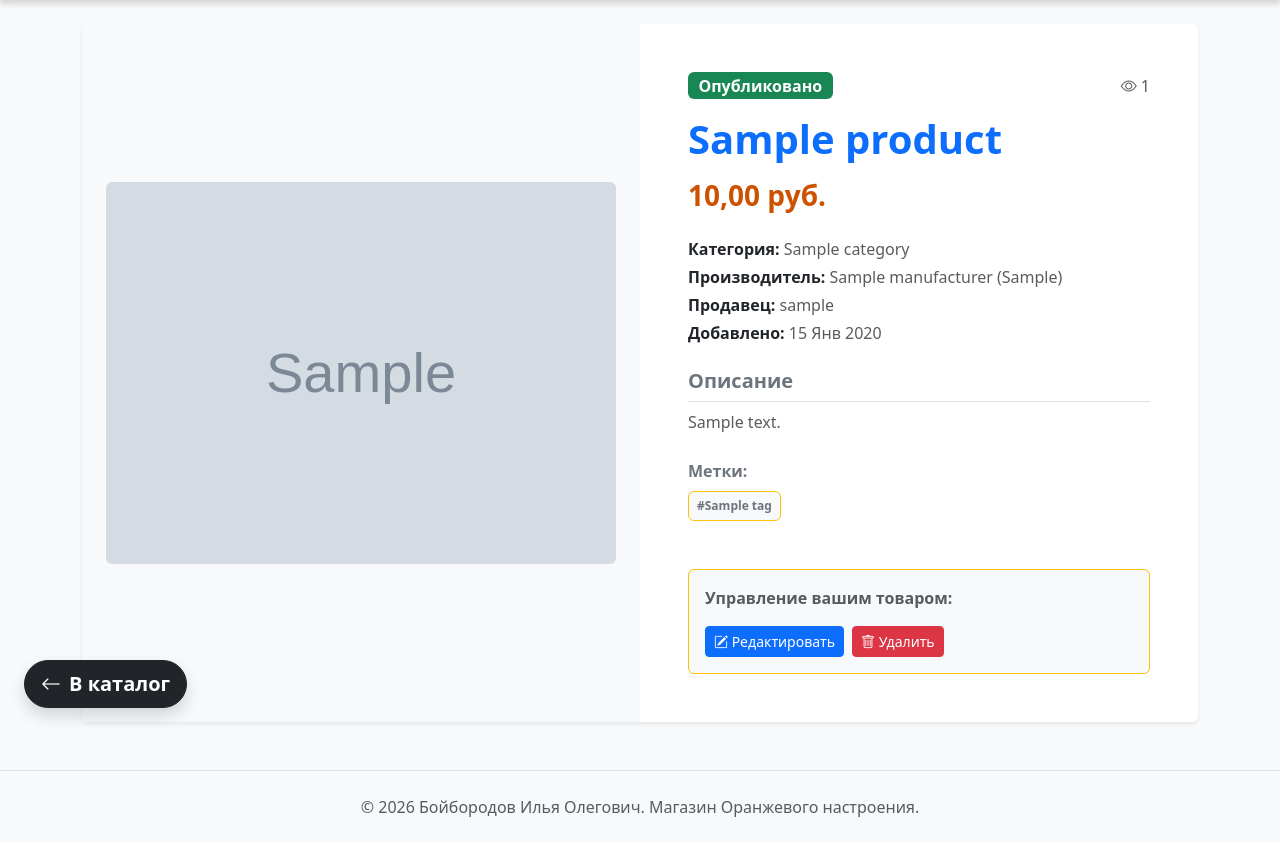
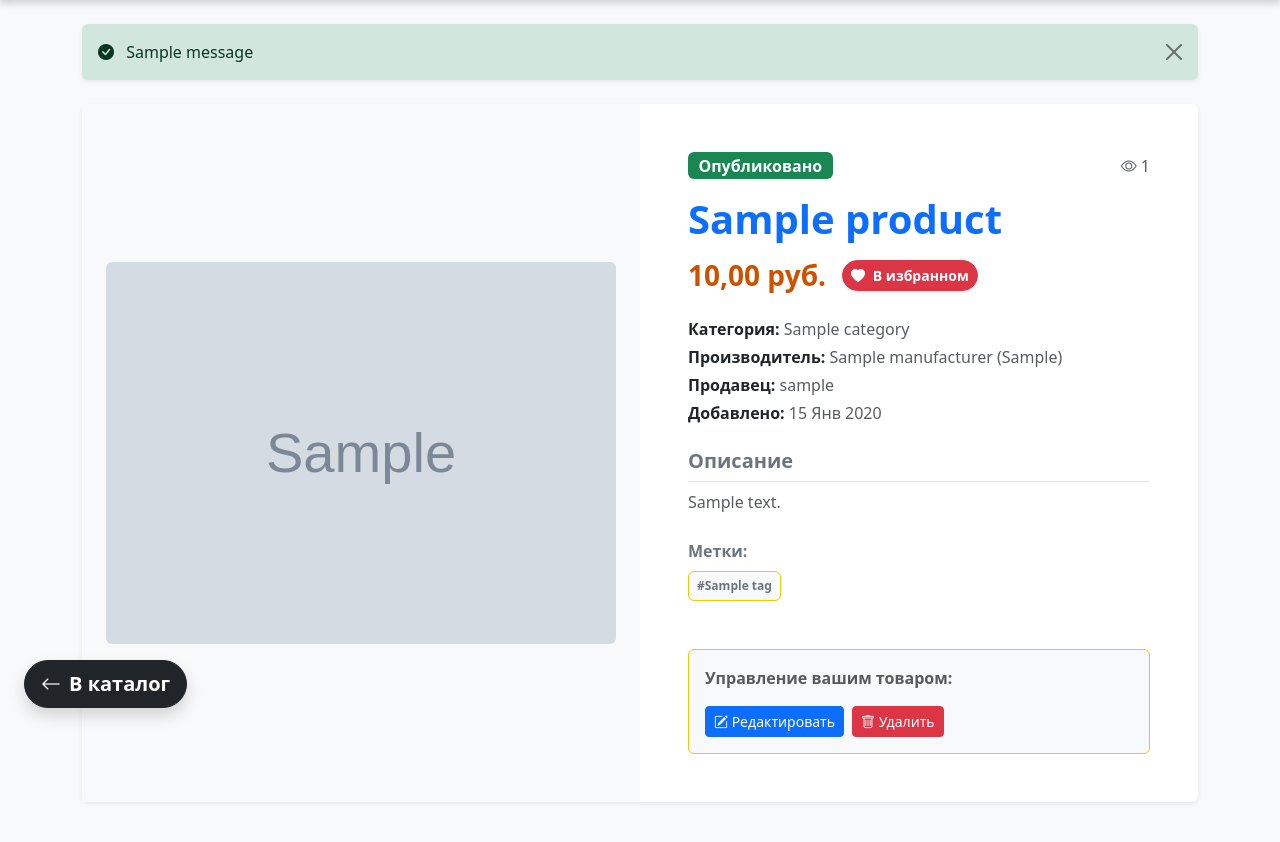
Before and after one commit to FallenNoise/SITE_DZ, a Django app: page /product/1/ in a window 1280 px wide. Shown: the part 68-910 px from the top of the page. Before the commit the page ends 885 px from the top, so only its background shows below. Run offline with Django 5.2, Linux system fonts and the light colour scheme; a user stored in the database is signed in; tables that the repository leaves empty hold one stand-in row (values such as "Sample post"); grey boxes marked "Sample" are stand-in pictures; one stand-in notice (Sample message) is shown; some libraries are stand-ins or nearby versions.

Commit message:
style: внедрить кнопки избранного в карточки и систему alerts
В шаблоны добавлены анимированные кнопки добавления в избранное (переключающиеся между bi-heart и bi-heart-fill). Реализован вывод уведомлений (alerts) из фреймворка messages об успешных действиях.

```diff
--- a/shop/templates/shop/product_detail.html
+++ b/shop/templates/shop/product_detail.html
@@ -5,55 +5,42 @@
 
 {% block extra_head %}
 <style>
-    /* Эффекты при наведении на главную картинку товара */
-    .detail-img-zoom {
-        cursor: zoom-in;
-        transition: transform 0.3s ease-in-out, filter 0.3s ease;
-    }
-    .detail-img-zoom:hover {
-        transform: scale(1.03);
-        filter: brightness(1.04);
-        box-shadow: 0 10px 25px rgba(0,0,0,0.15);
-    }
-
-    .modal-backdrop.show {
-        opacity: 0.85 !important;
-    }
-
-    /* Анимация для плавающей кнопки "Назад" */
-    .floating-back-btn {
-        transition: transform 0.2s ease, box-shadow 0.2s ease;
-        z-index: 1050; /* Поверх всех элементов карточки */
-    }
-    .floating-back-btn:hover {
-        transform: translateY(-3px) scale(1.02);
-        box-shadow: 0 10px 20px rgba(0,0,0,0.2) !important;
-    }
+    .detail-img-zoom { cursor: zoom-in; transition: transform 0.3s ease-in-out, filter 0.3s ease; }
+    .detail-img-zoom:hover { transform: scale(1.03); filter: brightness(1.04); box-shadow: 0 10px 25px rgba(0,0,0,0.15); }
+    .modal-backdrop.show { opacity: 0.85 !important; }
+    .floating-back-btn { transition: transform 0.2s ease, box-shadow 0.2s ease; z-index: 1050; }
+    .floating-back-btn:hover { transform: translateY(-3px) scale(1.02); box-shadow: 0 10px 20px rgba(0,0,0,0.2) !important; }
 </style>
 {% endblock %}
 
 {% block content %}
-<!-- ПЛАВАЮЩАЯ КНОПКА "В КАТАЛОГ" (Зафиксирована в левом нижнем углу экрана) -->
-<a href="{% url 'index' %}"
-   class="btn btn-dark btn-lg rounded-pill shadow floating-back-btn position-fixed bottom-0 start-0 m-4 d-flex align-items-center"
-   hx-boost="true" hx-target="#htmx-content" hx-select="#htmx-content">
+<!-- БЛОК ВЫВОДА УВЕДОМЛЕНИЙ -->
+{% if messages %}
+    <div class="mt-4">
+        {% for message in messages %}
+            <div class="alert alert-{{ message.tags }} alert-dismissible fade show shadow-sm border-0" role="alert">
+                <strong>{% if message.tags == 'success' %}<i class="bi bi-check-circle-fill me-2"></i>{% else %}<i class="bi bi-exclamation-circle-fill me-2"></i>{% endif %}</strong>
+                {{ message }}
+                <button type="button" class="btn-close" data-bs-dismiss="alert" aria-label="Закрыть"></button>
+            </div>
+        {% endfor %}
+    </div>
+{% endif %}
+
+<a href="{% url 'index' %}" class="btn btn-dark btn-lg rounded-pill shadow floating-back-btn position-fixed bottom-0 start-0 m-4 d-flex align-items-center" hx-boost="true" hx-target="#htmx-content" hx-select="#htmx-content">
     <i class="bi bi-arrow-left me-2 fs-5"></i> <span class="fw-bold">В каталог</span>
 </a>
 
 <div class="card shadow-sm border-0 mb-5 mt-4">
     <div class="row g-0">
-        <!-- ФОТОГРАФИЯ ТОВАРА -->
         <div class="col-md-6 bg-light d-flex align-items-center justify-content-center p-4 overflow-hidden">
             {% if product.image %}
-                <img src="{{ product.image.url }}" class="img-fluid rounded detail-img-zoom" alt="{{ product.name }}"
-                     style="max-height: 650px; width: 100%; object-fit: contain;"
-                     data-bs-toggle="modal" data-bs-target="#imageZoomModal">
+                <img src="{{ product.image.url }}" class="img-fluid rounded detail-img-zoom" alt="{{ product.name }}" style="max-height: 650px; width: 100%; object-fit: contain;" data-bs-toggle="modal" data-bs-target="#imageZoomModal">
             {% else %}
                 <i class="bi bi-image text-secondary" style="font-size: 10rem;"></i>
             {% endif %}
         </div>
 
-        <!-- ИНФОРМАЦИЯ О ТОВАРЕ -->
         <div class="col-md-6">
             <div class="card-body p-4 p-md-5">
 
@@ -67,15 +54,28 @@
                 </div>
 
                 <h1 class="card-title fw-bold mb-3 text-primary">{{ product.name }}</h1>
-                <h3 class="fw-bold mb-4" style="color: #cc5200;">{{ product.price }} руб.</h3>
+
+                <!-- ЦЕНА И КНОПКА ИЗБРАННОГО -->
+                <div class="d-flex align-items-center gap-3 mb-4">
+                    <h3 class="fw-bold mb-0" style="color: #cc5200;">{{ product.price }} руб.</h3>
+
+                    {% if user.is_authenticated %}
+                    <form action="{% url 'toggle_favorite' product.pk %}" method="post" class="m-0" hx-boost="true" hx-target="#htmx-content" hx-select="#htmx-content">
+                        {% csrf_token %}
+                        <button type="submit" class="btn {% if user in product.favorited_by.all %}btn-danger{% else %}btn-outline-danger{% endif %} btn-sm rounded-pill shadow-sm fw-bold">
+                            {% if user in product.favorited_by.all %}
+                                <i class="bi bi-heart-fill me-1"></i> В избранном
+                            {% else %}
+                                <i class="bi bi-heart me-1"></i> В избранное
+                            {% endif %}
+                        </button>
+                    </form>
+                    {% endif %}
+                </div>
 
                 <div class="mb-4">
-                    {% if product.category %}
-                        <p class="mb-1"><strong>Категория:</strong> <span class="text-muted">{{ product.category.name }}</span></p>
-                    {% endif %}
-                    {% if product.manufacturer %}
-                        <p class="mb-1"><strong>Производитель:</strong> <span class="text-muted">{{ product.manufacturer.name }} ({{ product.manufacturer.country }})</span></p>
-                    {% endif %}
+                    {% if product.category %}<p class="mb-1"><strong>Категория:</strong> <span class="text-muted">{{ product.category.name }}</span></p>{% endif %}
+                    {% if product.manufacturer %}<p class="mb-1"><strong>Производитель:</strong> <span class="text-muted">{{ product.manufacturer.name }} ({{ product.manufacturer.country }})</span></p>{% endif %}
                     <p class="mb-1"><strong>Продавец:</strong> <span class="text-muted">{% if product.owner %}{{ product.owner.username }}{% else %}Магазин{% endif %}</span></p>
                     <p class="mb-1"><strong>Добавлено:</strong> <span class="text-muted">{{ product.created_at|date:"d M Y" }}</span></p>
                 </div>
@@ -89,9 +89,7 @@
                 <div class="mb-4">
                     <p class="mb-2 fw-bold text-secondary">Метки:</p>
                     {% for tag in product.tags.all %}
-                        <a href="{{ tag.get_absolute_url }}" class="badge bg-light text-secondary border border-warning text-decoration-none me-1 p-2" hx-boost="true" hx-target="#htmx-content" hx-select="#htmx-content">
-                            #{{ tag.name }}
-                        </a>
+                        <a href="{{ tag.get_absolute_url }}" class="badge bg-light text-secondary border border-warning text-decoration-none me-1 p-2" hx-boost="true" hx-target="#htmx-content" hx-select="#htmx-content">#{{ tag.name }}</a>
                     {% endfor %}
                 </div>
                 {% endif %}
@@ -99,12 +97,8 @@
                 {% if user.is_authenticated and user == product.owner %}
                 <div class="mt-5 p-3 bg-light rounded border border-warning d-flex flex-wrap gap-2">
                     <span class="fw-bold w-100 mb-2 text-muted">Управление вашим товаром:</span>
-                    <a href="{% url 'edit_product' product.pk %}" class="btn btn-primary btn-sm" hx-boost="true" hx-target="#htmx-content" hx-select="#htmx-content">
-                        <i class="bi bi-pencil-square"></i> Редактировать
-                    </a>
-                    <a href="{% url 'delete_product' product.pk %}" class="btn btn-danger btn-sm" hx-boost="true" hx-target="#htmx-content" hx-select="#htmx-content">
-                        <i class="bi bi-trash"></i> Удалить
-                    </a>
+                    <a href="{% url 'edit_product' product.pk %}" class="btn btn-primary btn-sm" hx-boost="true" hx-target="#htmx-content" hx-select="#htmx-content"><i class="bi bi-pencil-square"></i> Редактировать</a>
+                    <a href="{% url 'delete_product' product.pk %}" class="btn btn-danger btn-sm" hx-boost="true" hx-target="#htmx-content" hx-select="#htmx-content"><i class="bi bi-trash"></i> Удалить</a>
                 </div>
                 {% endif %}
 
@@ -113,9 +107,8 @@
     </div>
 </div>
 
-<!-- МОДАЛЬНОЕ ОКНО ДЛЯ ПРОСМОТРА ОРИГИНАЛА ИЗОБРАЖЕНИЯ -->
 {% if product.image %}
-<div class="modal fade" id="imageZoomModal" tabindex="-1" aria-labelledby="imageZoomModalLabel" aria-hidden="true">
+<div class="modal fade" id="imageZoomModal" tabindex="-1" aria-hidden="true">
     <div class="modal-dialog modal-dialog-centered modal-xl">
         <div class="modal-content bg-transparent border-0">
             <div class="modal-header border-0 pb-0" data-bs-theme="dark">
@@ -128,5 +121,4 @@
     </div>
 </div>
 {% endif %}
-
 {% endblock %}
```
Also changed, not shown: shop/templates/shop/index.html (+47 -55 lines).
